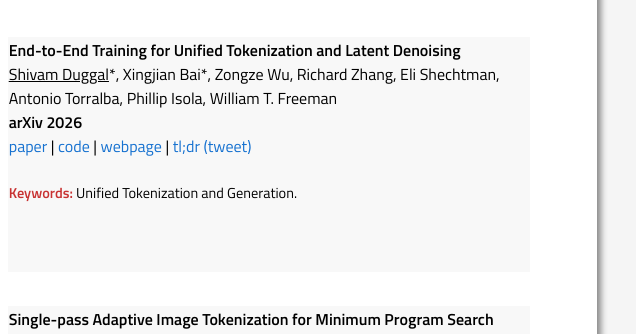
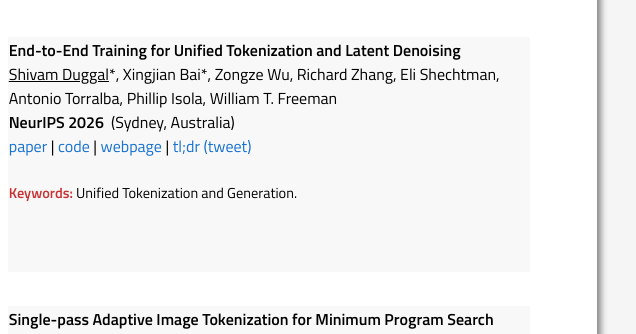
Before and after one commit to ShivamDuggal4/ShivamDuggal4.github.io, a plain HTML site: page index.html in a window 1280 px wide. Shown: the part 778-1112 px from the top of the page, 533-1169 px from the left. Drawn offline with Linux system fonts and the light colour scheme; a script that the page names is missing; some icons are missing.

Commit message:
neurips update

```diff
--- a/index.html
+++ b/index.html
@@ -256,7 +256,7 @@
                   <tr><td width="100%">
                     <authornames><u>Shivam Duggal</u>*, Xingjian Bai*, Zongze Wu, Richard Zhang, Eli Shechtman, Antonio Torralba, Phillip Isola, William T. Freeman</authornames>
                   </td></tr>
-                  <tr><td width="100%"><b>arXiv 2026</b>&nbsp;&nbsp;</td></tr>
+                  <tr><td width="100%"><b>NeurIPS 2026</b>&nbsp;&nbsp;(Sydney, Australia)</td></tr>
                   <tr><td width="100%"><a href="https://arxiv.org/pdf/2603.22283">paper</a> |
                     <a href="https://github.com/ShivamDuggal4/UNITE-tokenization-generation">code</a> |
                     <a href="https://xingjianbai.com/unite-tokenization-generation/">webpage</a> |
```
